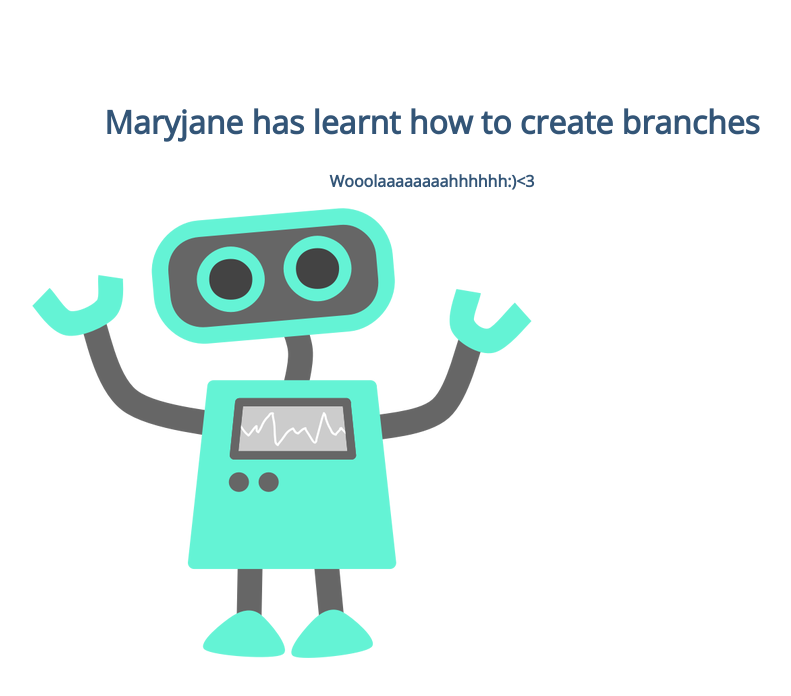
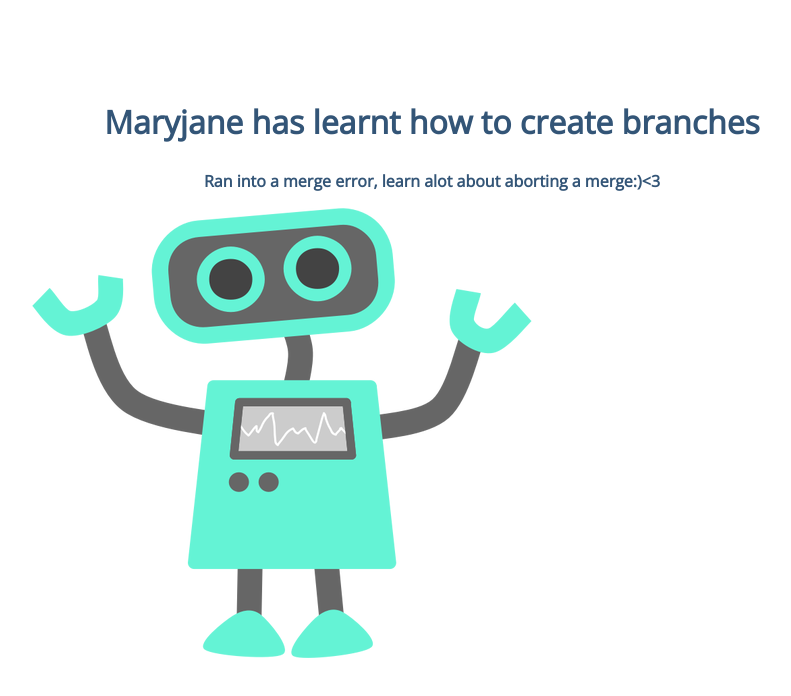
Before and after one commit to Maryjanee/105-project, a plain HTML site: page index.html in a window 1280 px wide. Shown: the whole page, without its empty margins (208-999 px from the left). Drawn offline with nearby package versions, Linux system fonts and the light colour scheme.

Commit message:
p change

```diff
--- a/index.html
+++ b/index.html
@@ -9,7 +9,7 @@
 <body>
 	<section>
 		<h1>Maryjane has learnt how to create branches</h1>
-		<p>Wooolaaaaaaaahhhhhh:)<3</p>
+		<p>Ran into a merge error, learn alot about aborting a merge:)<3</p>
 		<img src="img/happy-blue-robot.png">
 	</section>
 </body>
```
